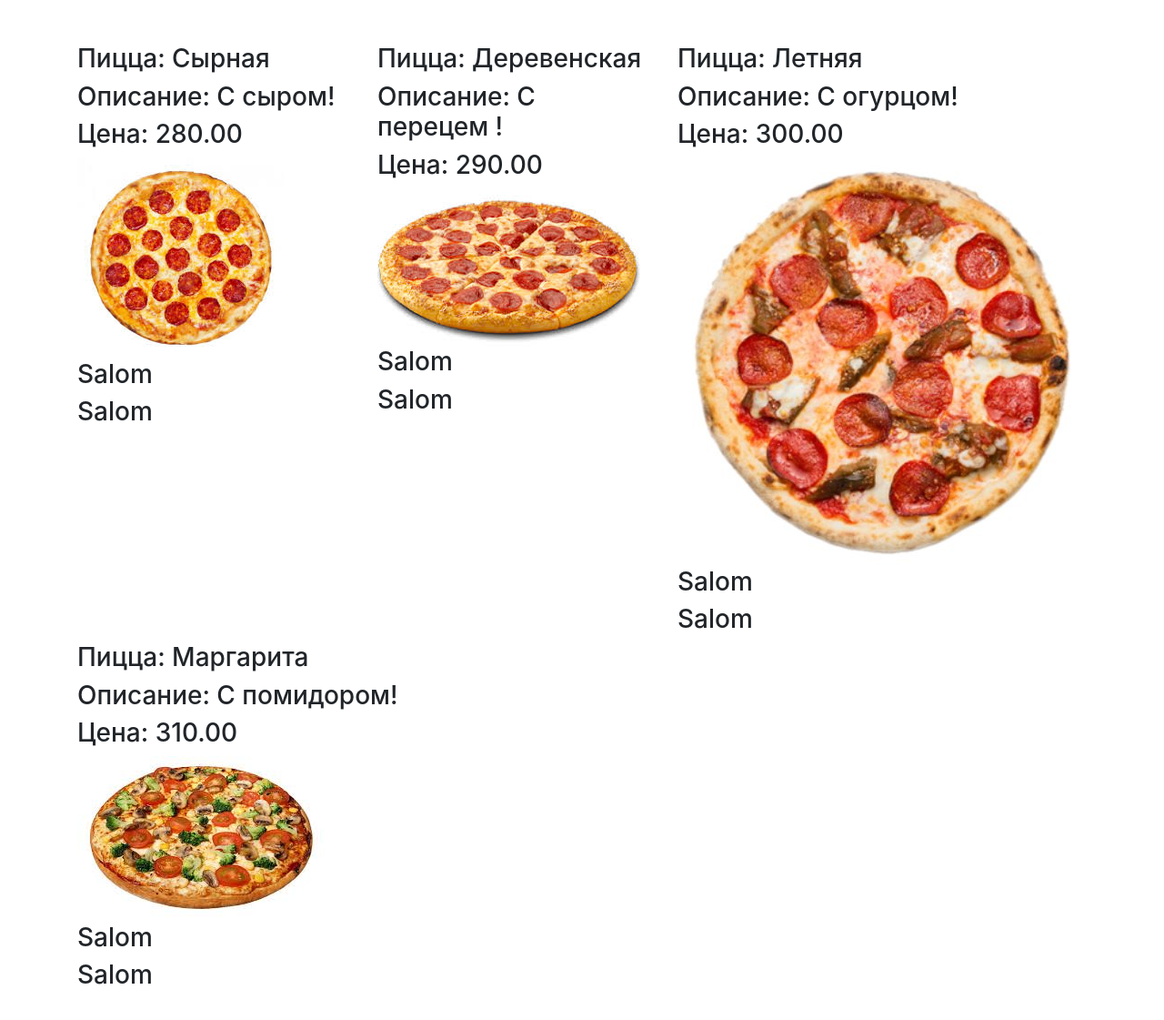
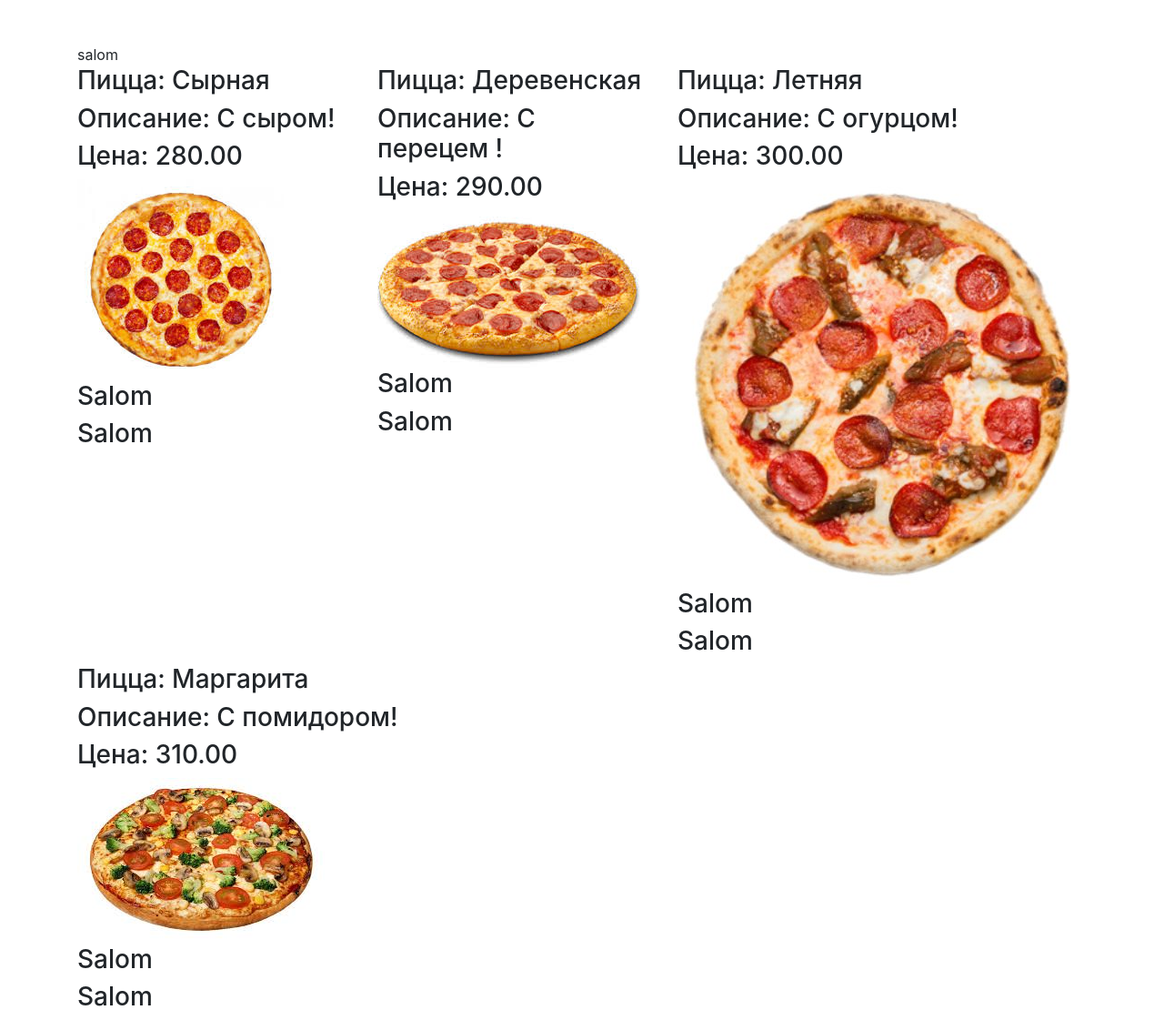
Before and after one commit to yakubov9791999/my_project, a Django app: page /pizza/ in a window 1280 px wide. Shown: the part 56-1177 px from the top of the page at 91% size. Before the commit the page ends 1138 px from the top, so only its background shows below. Run offline with Django 3.2, Linux system fonts and the light colour scheme; data comes from the database, SQL or seed files in the repository; some libraries are stand-ins or nearby versions.

Commit message:
ddg
dgdg

```diff
--- a/templates/index.html
+++ b/templates/index.html
@@ -8,7 +8,7 @@ Index Page
 {% endblock %}
 
 {% block page %}
-
+salom
 <div class="row">
     {% for pizza in pizzas %}
     <div class="col pizza" >
```
